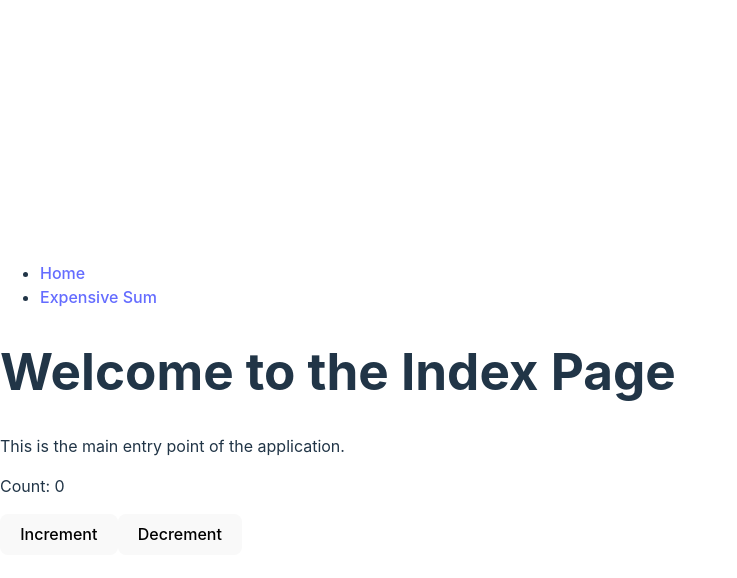
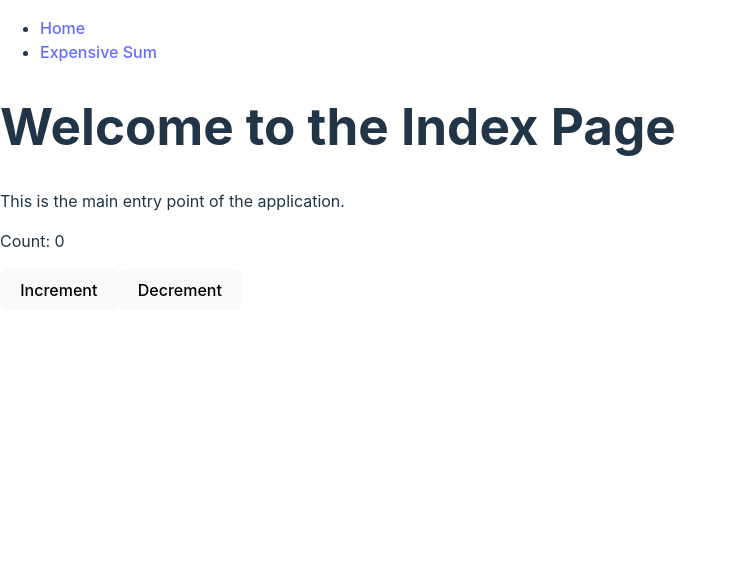
Before and after one commit to SeanCassiere/cautious-giggle, a React app in the folder apps/web/: page / in a window 1280 px wide. Shown: the top 578 px of the page, without its empty margins (0-737 px from the left). Built offline with nearby package versions, Linux system fonts and the light colour scheme; the HTML template or start-up script is replaced by a standard one.

Commit message:
checkpoint

```diff
--- a/apps/web/src/app.tsx
+++ b/apps/web/src/app.tsx
@@ -1,5 +1,5 @@
 import React from "react";
-import "./style.css";
+import styles from "./style.css?url";
 import { Link, Route, useLocation } from "wouter";
 
 const HomePage = React.lazy(() => import("./pages/home"));
@@ -20,7 +20,16 @@
 
 export default function App() {
 	return (
-		<RootDocument>
+		<html lang='en'>
+			<head>
+				<title>Framework App</title>
+				<meta charSet='UTF-8' />
+				<meta name='viewport' content='width=device-width, initial-scale=1.0' />
+				<link rel='stylesheet' href={styles} />
+				<link rel='icon' href='/favicon.ico' />
+			</head>
+			<body>
+				<header>
 					<nav>
 						<ul>
 							<li>
@@ -31,22 +40,12 @@
 							</li>
 						</ul>
 					</nav>
-
+				</header>
+				<main>
 					<Route path='/expensive-sum' component={withSuspense(ExpensiveSum)} />
 					<Route path='/' component={withSuspense(HomePage)} />
-		</RootDocument>
+				</main>
+			</body>
+		</html>
 	);
 }
-
-function RootDocument({ children }: { children: React.ReactNode }) {
-	return (
-		<React.StrictMode>
-			<html lang='en'>
-				<head>
-					<title>Framework App</title>
-				</head>
-				<body>{children}</body>
-			</html>
-		</React.StrictMode>
-	);
-}
--- a/apps/web/src/style.css
+++ b/apps/web/src/style.css
@@ -26,10 +26,6 @@
 
 body {
 	margin: 0;
-  display: flex;
-  place-items: center;
-  min-width: 320px;
-  min-height: 100vh;
 }
 
 h1 {
@@ -37,31 +33,8 @@
 	line-height: 1.1;
 }
 
-#app {
-  max-width: 1280px;
-  margin: 0 auto;
-  padding: 2rem;
-  text-align: center;
-}
-
-.logo {
-  height: 6em;
-  padding: 1.5em;
-  will-change: filter;
-}
-.logo:hover {
-  filter: drop-shadow(0 0 2em #646cffaa);
-}
-.logo.vanilla:hover {
-  filter: drop-shadow(0 0 2em #f7df1eaa);
-}
-
 .card {
 	padding: 2em;
-}
-
-.read-the-docs {
-  color: #888;
 }
 
 button {
--- a/packages/framework-app/src/photon/middlewares/ssr.tsx
+++ b/packages/framework-app/src/photon/middlewares/ssr.tsx
@@ -16,7 +16,7 @@
 		const url = new URL(request.url);
 		const pathname = url.href.replace(url.origin, "");
 
-		// @ts-expect-error some
+		// @ts-expect-error server-side entry point
 		const App = await import("virtual:framework-app:entry-server")
 			.then((mod) => mod.default)
 			.catch((error) => {
```
Also changed, not shown: apps/web/src/entry-client.tsx (+6 -4 lines), apps/web/src/entry-server.tsx (+6 -3 lines), packages/framework-app/src/vite/index.ts (+4 -4 lines). Lines whose indentation alone changed are shown as unchanged.
